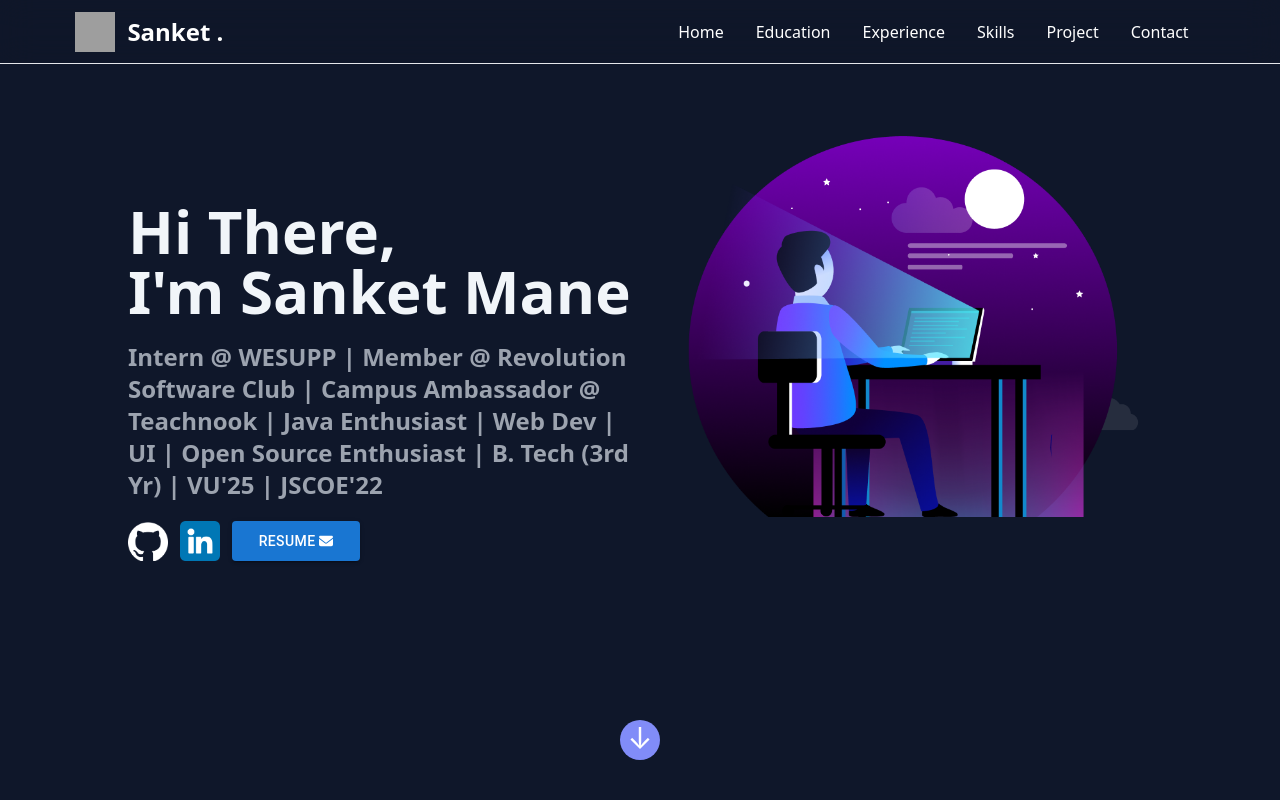
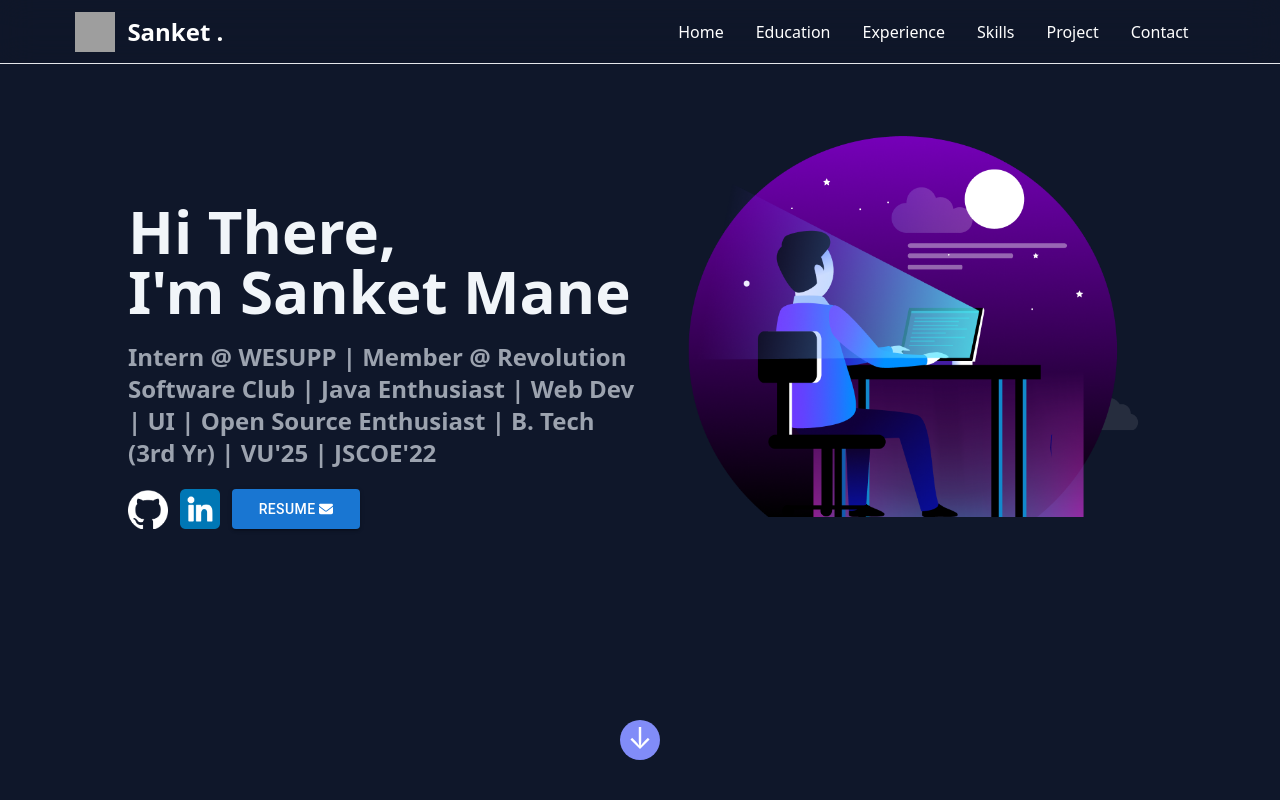
Before and after one commit to sanket560/Portfolio, a React (Vite) app: page / in a window 1280 px wide. Shown: the top 800 px of the page. Built offline with nearby package versions, Linux system fonts and the light colour scheme; grey boxes are pictures that could not be loaded.

Commit message:
edited about

```diff
--- a/src/Components/Home.jsx
+++ b/src/Components/Home.jsx
@@ -23,8 +23,7 @@
             I'm Sanket Mane
           </p>
           <p className='text-xl md:text-2xl text-gray-400 font-semibold md:font-bold mt-5'>
-            Intern @ WESUPP | Member @ Revolution Software Club | Campus
-            Ambassador @ Teachnook | Java enthusiast | Web Dev | UI | Open
+            Intern @ WESUPP | Member @ Revolution Software Club | Java enthusiast | Web Dev | UI | Open
             source enthusiast | B. Tech (3rd yr) | VU'25 | JSCOE'22
           </p>
           <a href='https://www.github.com/sanket560'>
```
